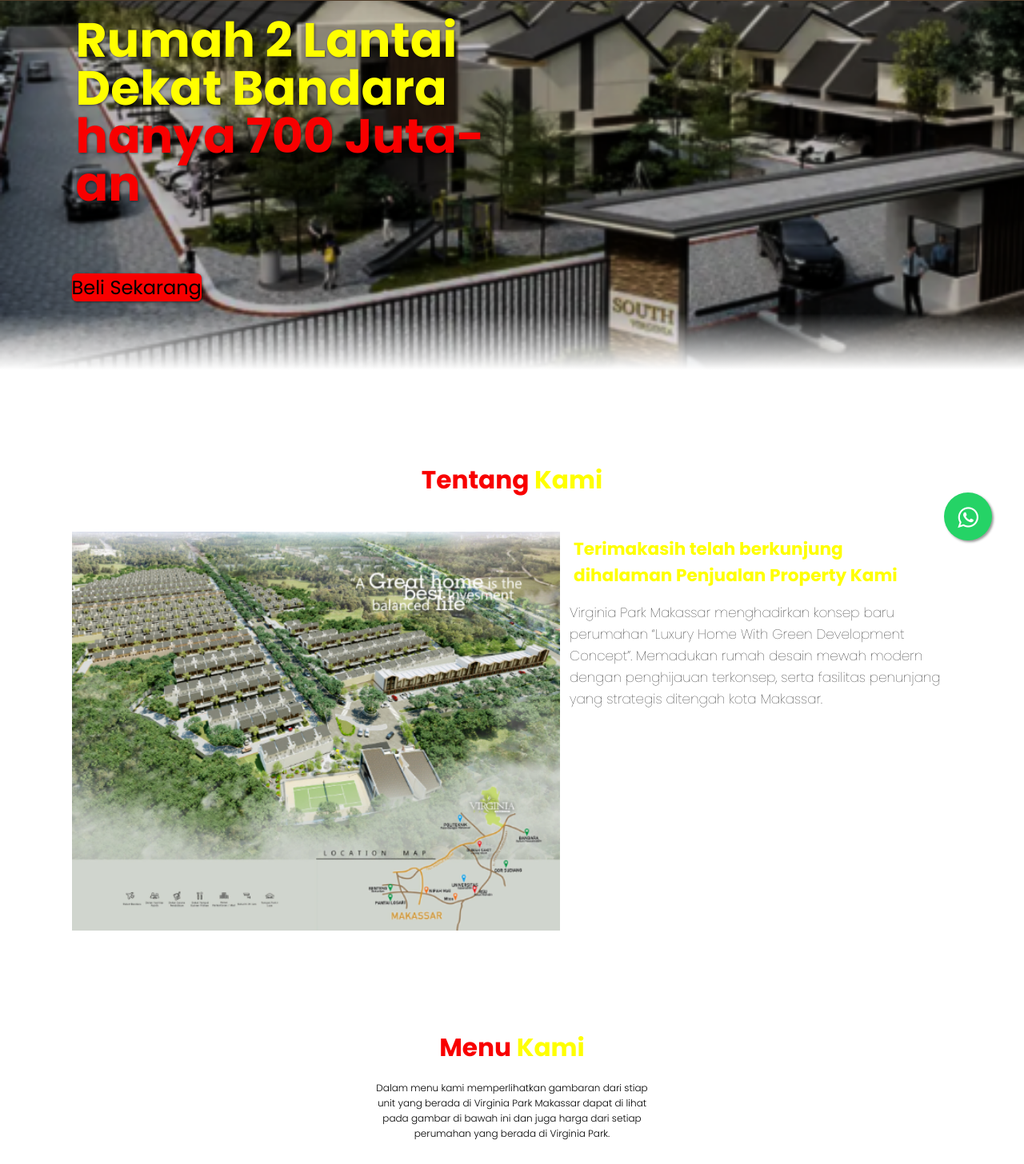
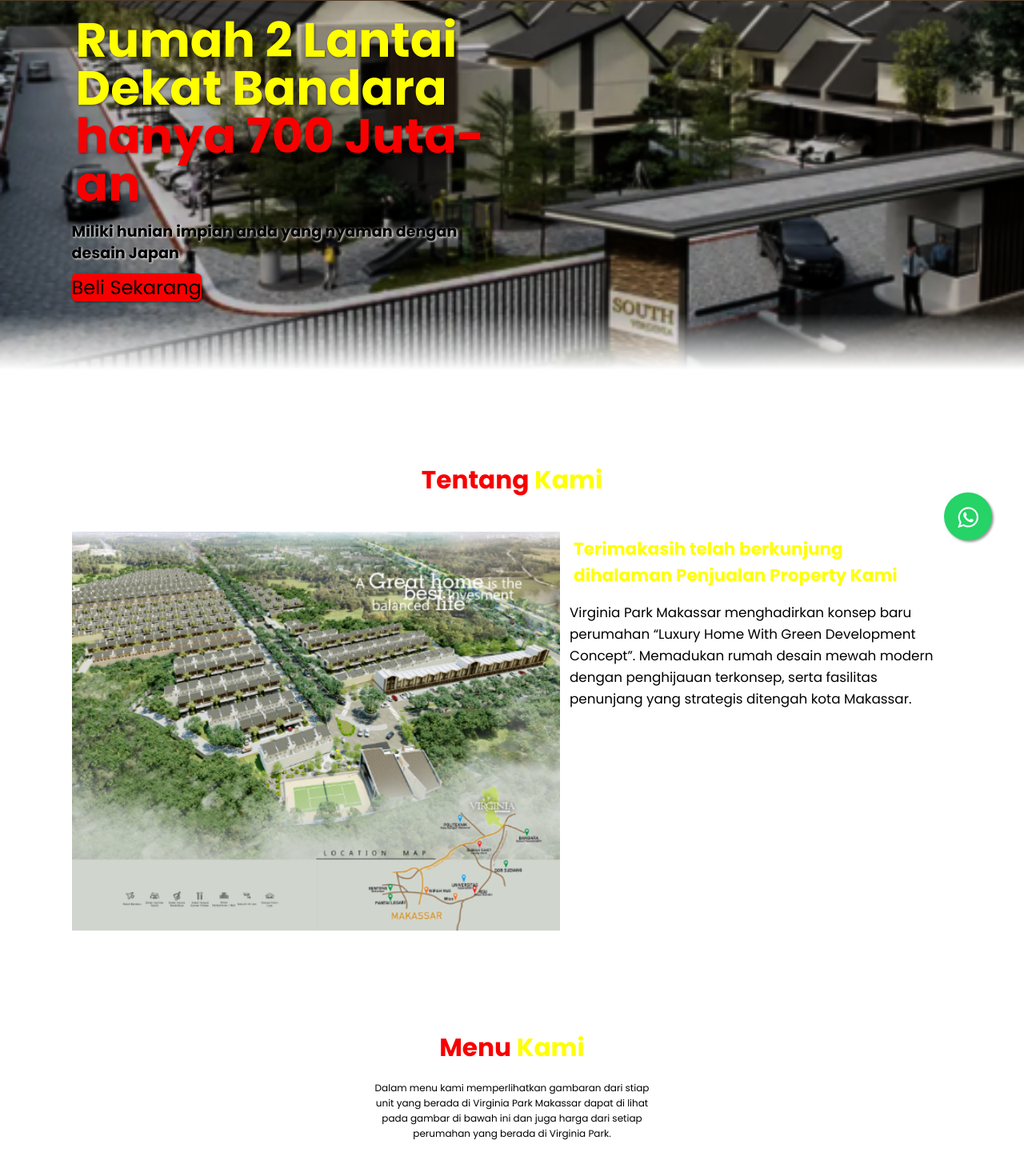
Before and after one commit to xwanike/rumahvirginiamakassar.github.io, a plain HTML site: page index.html in a window 1280 px wide. Shown: the part 84-1540 px from the top of the page at 80% size. Drawn offline with nearby package versions, Linux system fonts and the light colour scheme.

Commit message:
baru html dn css

```diff
--- a/css/style.css
+++ b/css/style.css
@@ -150,9 +150,8 @@ body {
   font-size: 1.6rem;
   margin-top: 1rem;
   line-height: 1.4;
-  font-weight: 100;
-  text-shadow: 1px 1px 3px rgba(255, 253, 253, 0);
-  mix-blend-mode: difference;
+  font-weight: 600;
+  text-shadow: 1px 1px 3px rgb(255, 253, 253);
 }
 
 .hero .content .cta {
@@ -212,7 +211,7 @@ body {
 .about .row .content p {
   margin-bottom: 0.8rem;
   font-size: 1.4rem;
-  font-weight: 100;
+  font-weight: 400;
   line-height: 1.6;
 }
 
@@ -323,7 +322,7 @@ h6 {
   text-align: center;
   max-width: 30rem;
   margin: auto;
-  font-weight: 300;
+  font-weight: 400;
   line-height: 1.6;
 }
 
```
